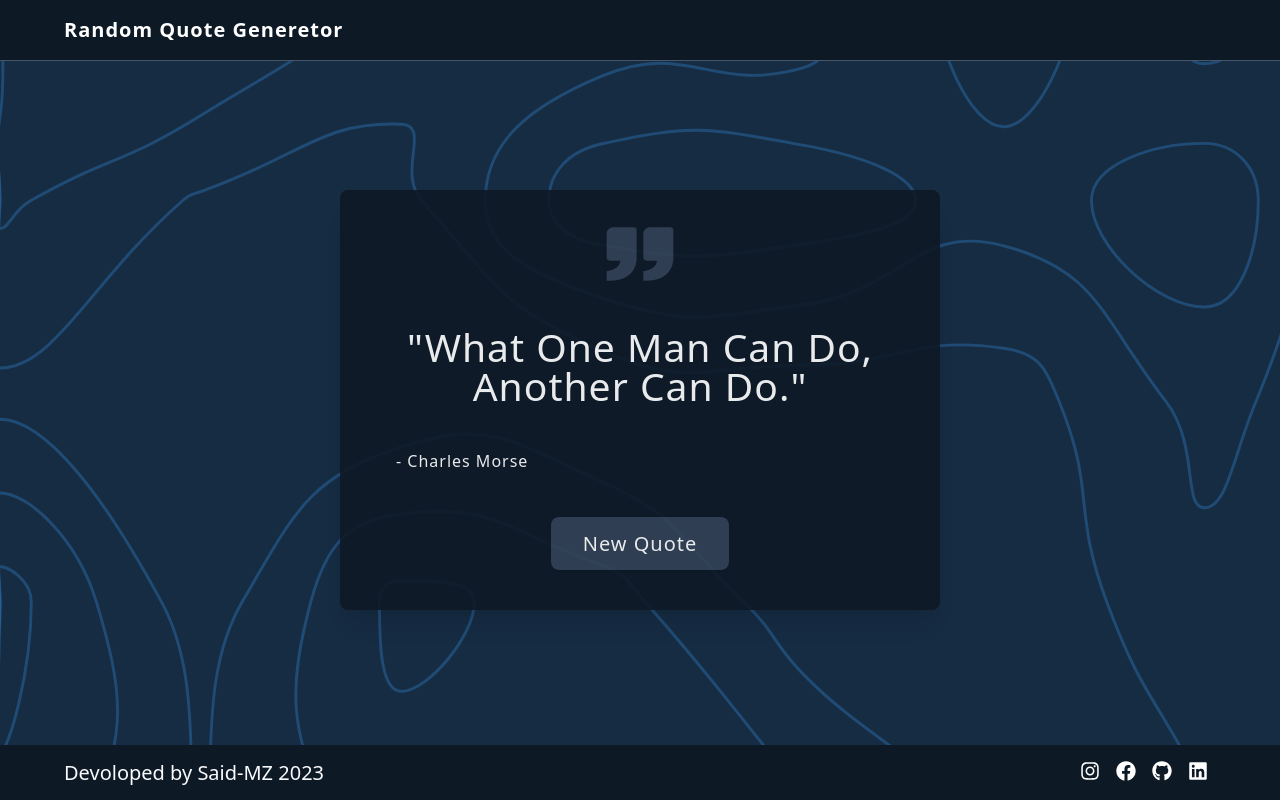
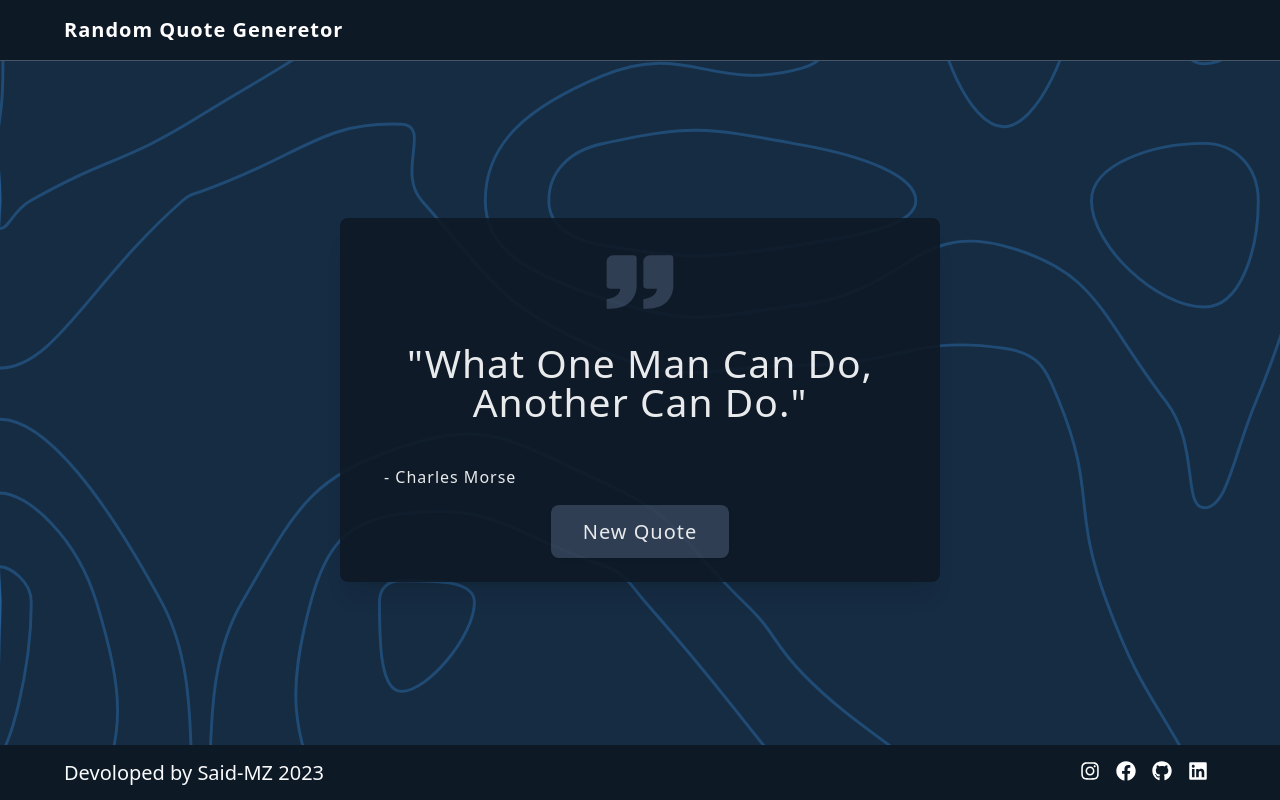
Before and after one commit to Said-MZ/random-quote-generator-app, a React (Vite) app: page / in a window 1280 px wide. Built offline with nearby package versions, Linux system fonts and the light colour scheme.

Commit message:
css modifications and bug fixes

```diff
--- a/src/App.css
+++ b/src/App.css
@@ -258,13 +258,13 @@ footer {
 }
 
 .quote-container {
-  margin: 1.5rem;
+  margin: .75rem;
   color: var(--white);
 }
 
 .quote {
   margin: 0;
-  margin-bottom: 1.75rem;
+  margin-bottom: 1rem;
   font-size: 1.25rem;
 }
 
@@ -283,7 +283,7 @@ footer {
 @media (min-width: 768px) {
   .btn {
     padding: 0.65em 1.6em;
-    margin: 1.5rem;
+    margin: .5rem;
     font-size: 1.25rem;
   }
 
```
